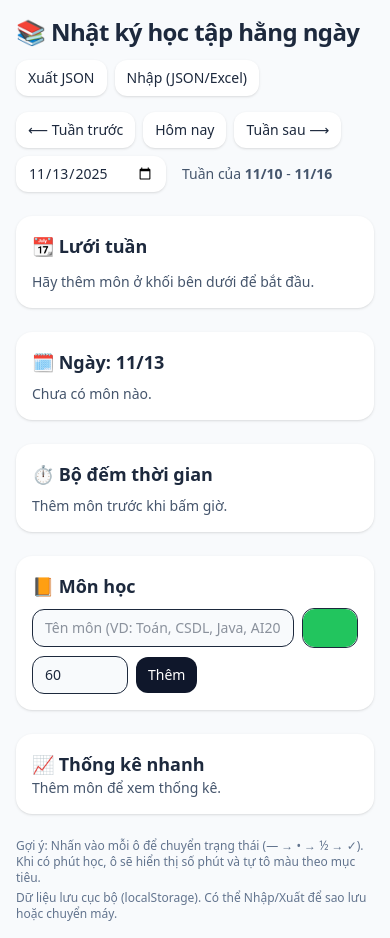
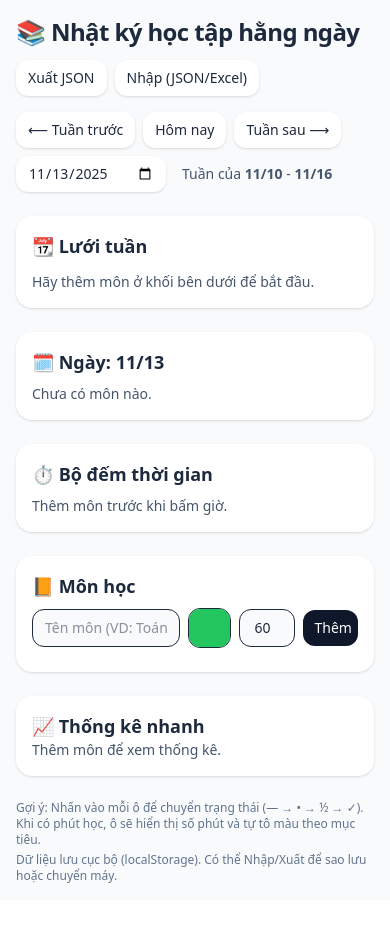
Before and after one commit to TienThanh1503/RiseLog, a React (Vite) app: page / in a window 390 px wide. After the commit the page ends 900 px from the top, so only its background shows below. Built offline with nearby package versions, Linux system fonts and the light colour scheme.

Commit message:
Fix responsive

```diff
--- a/src/App.tsx
+++ b/src/App.tsx
@@ -600,26 +600,20 @@ export default function DailyStudyProgressVN() {
             </div>
           )}
           {subjects.length > 0 && (
-          <div className="mt-3 flex flex-wrap gap-2">
-            <button
-              onClick={() => markAllToday("done")}
-              className="px-3 py-2 rounded-xl bg-emerald-600 text-white hover:bg-emerald-700 whitespace-nowrap"
-            >
+          <div className="mt-4 flex gap-3 flex-nowrap overflow-x-auto">
+            <button className="px-4 py-2 rounded-xl bg-green-600 text-white">
               Đánh dấu hôm nay: ✓
             </button>
-            <button
-              onClick={() => markAllToday("partial")}
-              className="px-3 py-2 rounded-xl bg-amber-500 text-white hover:bg-amber-600 whitespace-nowrap"
-            >
+
+            <button className="px-4 py-2 rounded-xl bg-amber-500 text-white">
               Đánh dấu hôm nay: ½
             </button>
-            <button
-              onClick={() => markAllToday("miss")}
-              className="px-3 py-2 rounded-xl bg-rose-500 text-white hover:bg-rose-600 whitespace-nowrap"
-            >
+
+            <button className="px-4 py-2 rounded-xl bg-rose-500 text-white">
               Đánh dấu hôm nay: •
             </button>
           </div>
+
         )}
 
         </section>
@@ -833,44 +827,56 @@ export default function DailyStudyProgressVN() {
         {/* Subjects Panel */}
         <section className="bg-white rounded-2xl shadow p-4">
           <h2 className="text-lg font-semibold mb-2">📙 Môn học</h2>
-          <div className="flex flex-wrap gap-2 items-center">
+
+          {/* Hàng nhập môn mới – 4 cột: Tên | Màu | Phút | Thêm */}
+          <div className="subject-row mb-2">
+            {/* Tên môn */}
             <input
               type="text"
-              className="px-3 py-2 rounded-xl bg-slate-50 border flex-1"
+              className="border bg-slate-50 rounded-xl px-3 py-2 min-w-0"
               placeholder="Tên môn (VD: Toán, CSDL, Java, AI201)"
               value={newName}
               onChange={(e) => setNewName(e.target.value)}
             />
+
+            {/* Ô chọn màu (màu luôn lấp đầy ô) */}
+            <div className="relative h-10 rounded-xl overflow-hidden border">
               <input
                 type="color"
                 value={newColor}
                 onChange={(e) => setNewColor(e.target.value)}
-                className="color-input w-14 h-10 rounded-xl border p-0"
+                className="absolute inset-0 w-full h-full opacity-0 cursor-pointer"
               />
+              <div className="w-full h-full" style={{ backgroundColor: newColor }} />
+            </div>
+
+
+            {/* Mục tiêu phút */}
             <input
               type="number"
               min={0}
-              className="w-24 px-3 py-2 rounded-xl bg-slate-50 border"
+              className="px-2 py-2 rounded-xl bg-slate-50 border text-right"
               value={newTarget}
               onChange={(e) => setNewTarget(Number(e.target.value) || 0)}
               title="Mục tiêu phút/ngày"
             />
+
+            {/* Nút thêm */}
             <button
               onClick={addSubject}
-              className="px-3 py-2 rounded-xl bg-slate-900 text-white hover:bg-black"
+              className="px-3 py-2 rounded-xl bg-slate-900 text-white hover:bg-black whitespace-nowrap"
             >
               Thêm
             </button>
           </div>
+
+          {/* Danh sách môn đã tạo – dùng cùng layout subject-row nên thẳng cột 100% */}
           {subjects.length > 0 && (
-            <ul className="mt-3 space-y-2">
+            <ul className="mt-2 space-y-2">
               {subjects.map((s: Subject) => (
-                <li
-                  key={s.id}
-                  className="flex items-center gap-2 text-sm"
-                >
-                  {/* chấm màu + tên (chiếm hết bên trái) */}
-                  <div className="flex items-center gap-2 flex-1 min-w-0">
+                <li key={s.id} className="subject-row">
+                  {/* Cột 1: chấm màu + tên môn (chiếm rộng nhất) */}
+                  <div className="flex items-center gap-2 min-w-0">
                     <span
                       className="inline-block w-3 h-3 rounded-full shrink-0"
                       style={{ background: s.color }}
@@ -882,37 +888,44 @@ export default function DailyStudyProgressVN() {
                     />
                   </div>
 
-                  {/* màu + target + Xóa ở bên phải, kích thước nhỏ gọn */}
-                  <div className="flex items-center gap-2 shrink-0">
+                  {/* Cột 2: màu */}
+                  <div className="relative h-10 rounded-xl overflow-hidden border">
                     <input
                       type="color"
                       value={s.color}
                       onChange={(e) => recolorSubject(s.id, e.target.value)}
-                      className="color-input w-12 h-9 rounded-xl border p-0"
+                      className="absolute inset-0 w-full h-full opacity-0 cursor-pointer"
                     />
+                    <div className="w-full h-full" style={{ backgroundColor: s.color }} />
+                  </div>
+
+
+                  {/* Cột 3: target phút */}
                   <input
                     type="number"
                     min={0}
-                      className="w-16 px-2 py-1 rounded-lg bg-slate-50 border text-right"
+                    className="px-2 py-1 rounded-lg bg-slate-50 border text-right"
                     value={s.targetMin || 0}
                     onChange={(e) =>
                       retargetSubject(s.id, Number(e.target.value) || 0)
                     }
                   />
+
+                  {/* Cột 4: nút Xóa */}
                   <button
                     onClick={() => removeSubject(s.id)}
                     className="px-3 py-1 rounded-lg bg-rose-100 text-rose-700 hover:bg-rose-200 whitespace-nowrap"
                   >
                     Xóa
                   </button>
-                  </div>
                 </li>
               ))}
             </ul>
           )}
+        </section>
 
 
-        </section>
+
 
         {/* Stats Panel */}
         <section className="bg-white rounded-2xl shadow p-4">
--- a/src/index.css
+++ b/src/index.css
@@ -19,3 +19,10 @@
   border: none !important;
   border-radius: 0.75rem !important;
 }
+/* Lưới 4 cột cho phần Môn học:  Tên  | Màu | Phút | Nút  */
+.subject-row {
+  display: grid;
+  grid-template-columns: minmax(0, 2.4fr) minmax(0, 0.7fr) minmax(0, 0.9fr) minmax(0, 0.9fr);
+  column-gap: 0.5rem;
+  align-items: center;
+}
```
Lines whose indentation alone changed are shown as unchanged.
